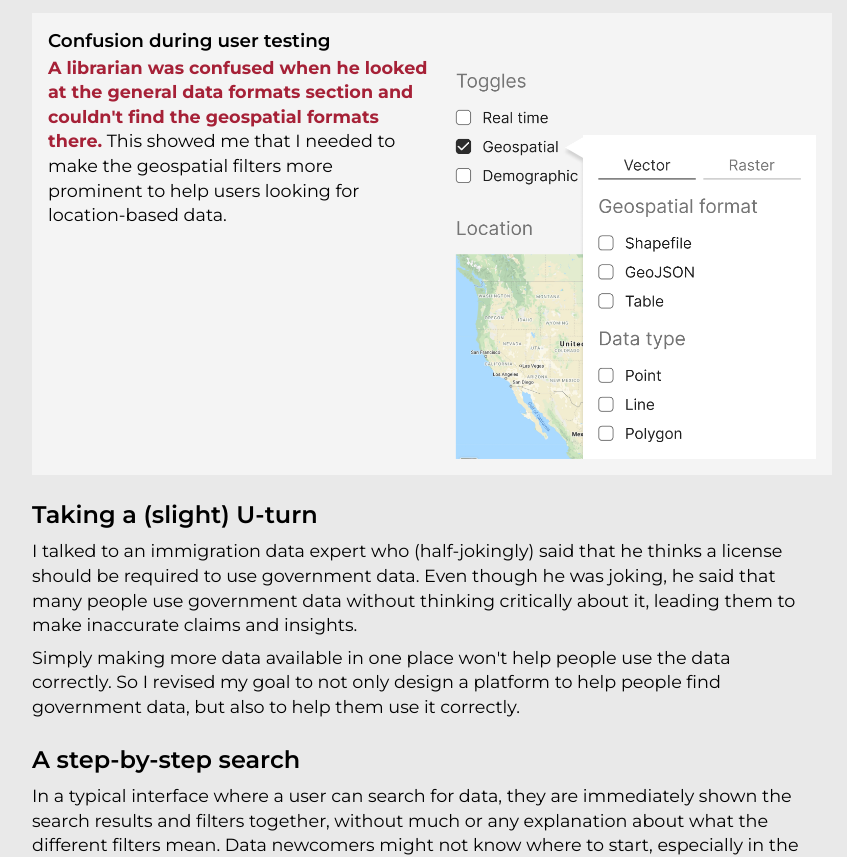
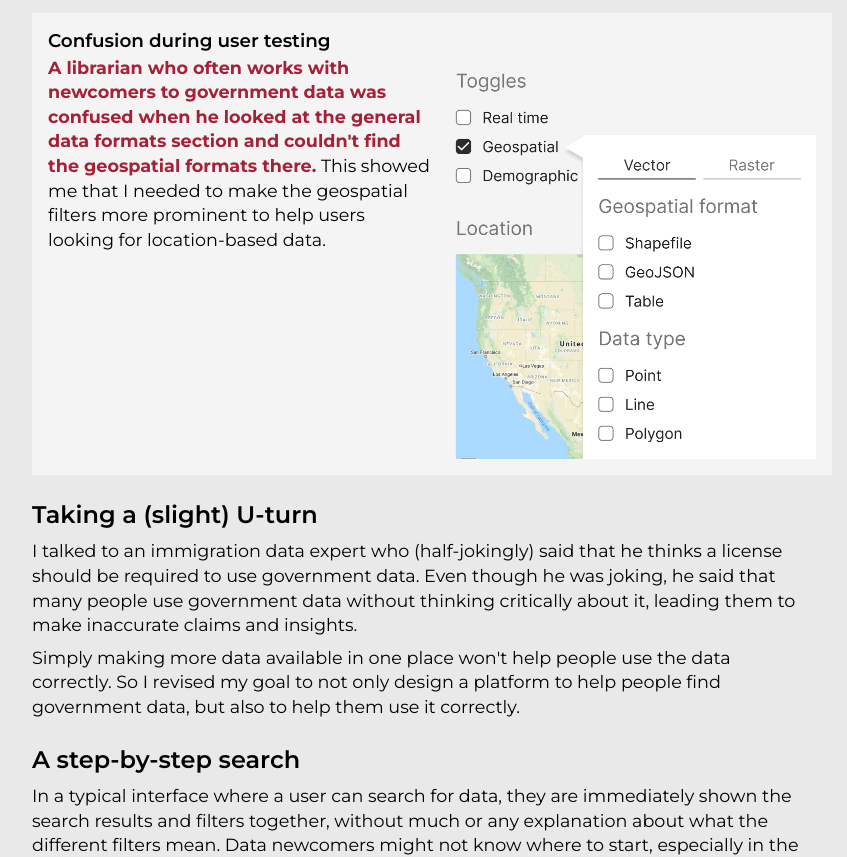
Before and after one commit to alexlevydesign/new-portfolio, a plain HTML site: page government-data-finder.html in a window 1280 px wide. Shown: the part 2413-3270 px from the top of the page, without its empty margins (224-1071 px from the left). Drawn offline with Linux system fonts and the light colour scheme.

Commit message:
librarian

```diff
--- a/government-data-finder.html
+++ b/government-data-finder.html
@@ -117,7 +117,7 @@
                         <div class="Row TwoMediaCard ContentCard">
                             <div class="Column GapUnset">
                                 <h4>Confusion during user testing</h4>
-                                <p><b class="FrontEndDev">A librarian was confused when he looked at the general data formats section and couldn't find the geospatial formats there.</b> This showed me that I needed to make the geospatial filters more prominent to help users looking for location-based data.</p>
+                                <p><b class="FrontEndDev">A librarian who often works with newcomers to government data was confused when he looked at the general data formats section and couldn't find the geospatial formats there.</b> This showed me that I needed to make the geospatial filters more prominent to help users looking for location-based data.</p>
                             </div>
                             <div>
                                 <img src="assets/gov-data-finder/process/WF Search 3.png" alt="">
```
